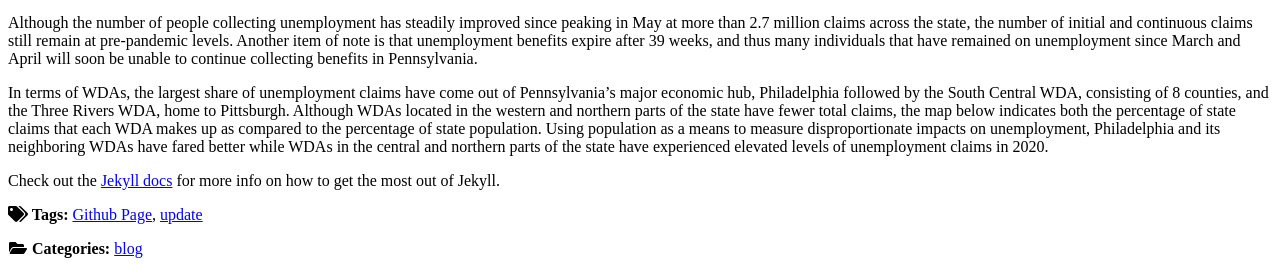
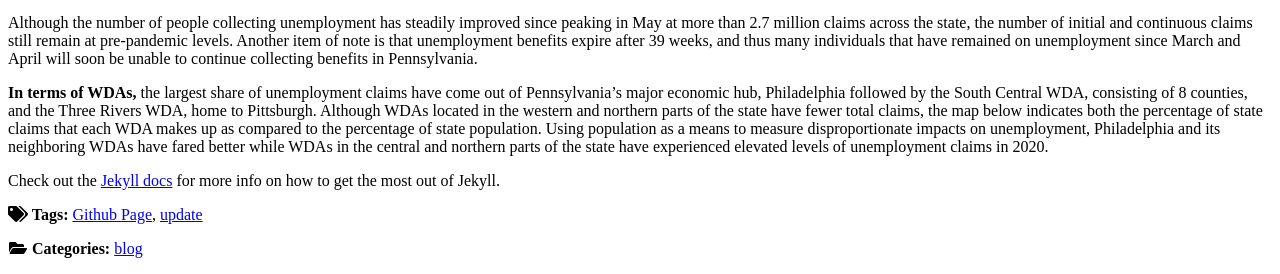
Before and after one commit to amghazzawi/PAemployment, a Jekyll site: the page built from _posts/2019-04-18-welcome-to-github-pages.md, in a window 1280 px wide. Shown: the part 1386-1660 px from the top of the page. Built offline with Jekyll 4.4.1, drawn with Linux system fonts in a browser that asks for light colours; cached includes are drawn as plain includes; nearby versions of some CDN libraries.

```diff
--- a/_posts/2019-04-18-welcome-to-github-pages.md
+++ b/_posts/2019-04-18-welcome-to-github-pages.md
@@ -35,7 +35,7 @@ Although the number of people collecting unemployment has steadily improved sinc
 
 <div id="hv-chart-2"></div>
 
-In terms of WDAs, the largest share of unemployment claims have come out of Pennsylvania's major economic hub, Philadelphia followed by the South Central WDA, consisting of 8 counties, and the Three Rivers WDA, home to Pittsburgh. Although WDAs located in the western and northern parts of the state have fewer total claims, the map below indicates both the percentage of state claims that each WDA makes up as compared to the percentage of state population. Using population as a means to measure disproportionate impacts on unemployment, Philadelphia and its neighboring WDAs have fared better while WDAs in the central and northern parts of the state have experienced elevated levels of unemployment claims in 2020.
+**In terms of WDAs,** the largest share of unemployment claims have come out of Pennsylvania's major economic hub, Philadelphia followed by the South Central WDA, consisting of 8 counties, and the Three Rivers WDA, home to Pittsburgh. Although WDAs located in the western and northern parts of the state have fewer total claims, the map below indicates both the percentage of state claims that each WDA makes up as compared to the percentage of state population. Using population as a means to measure disproportionate impacts on unemployment, Philadelphia and its neighboring WDAs have fared better while WDAs in the central and northern parts of the state have experienced elevated levels of unemployment claims in 2020.
 
 <div id="hv-chart-3"></div>
 
```
